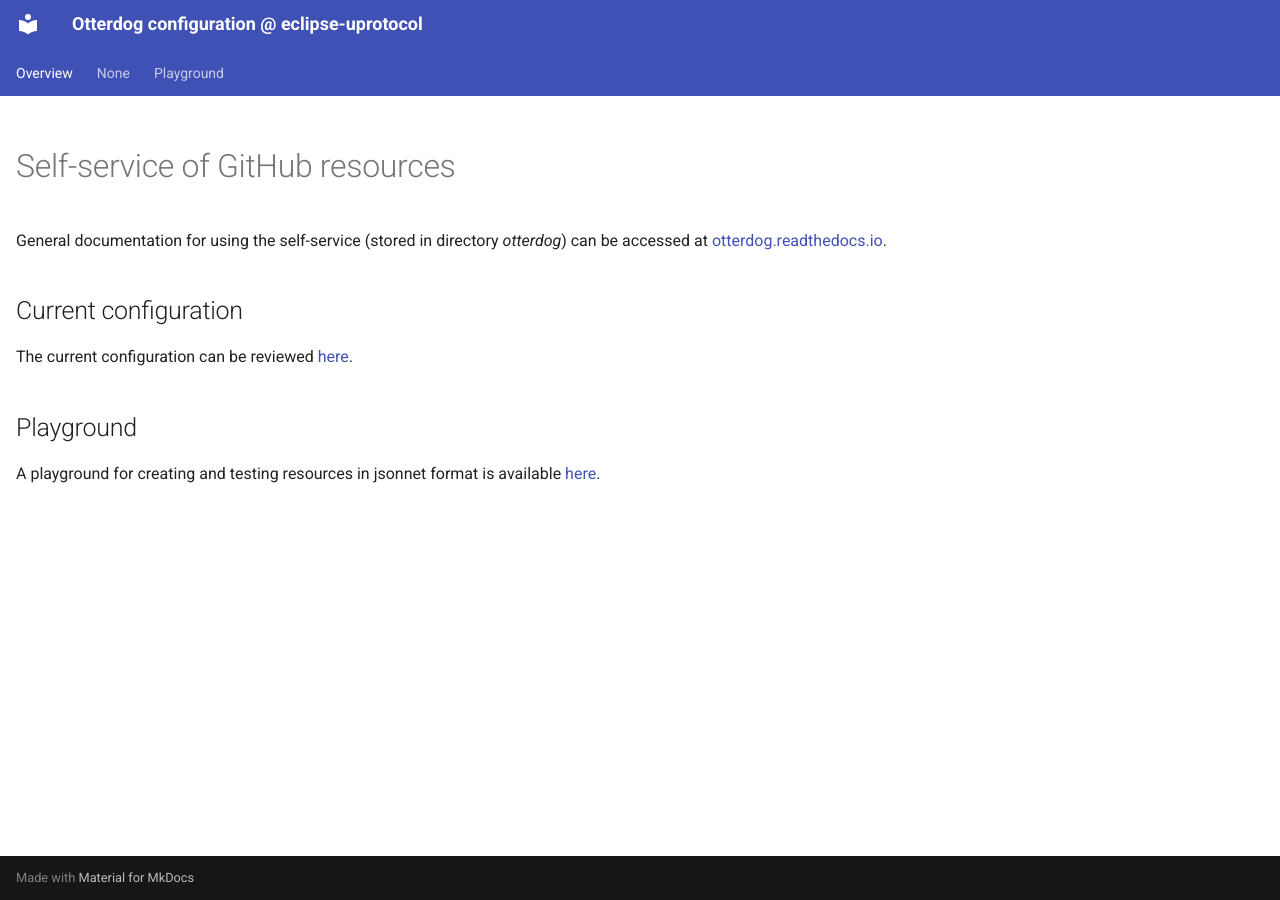
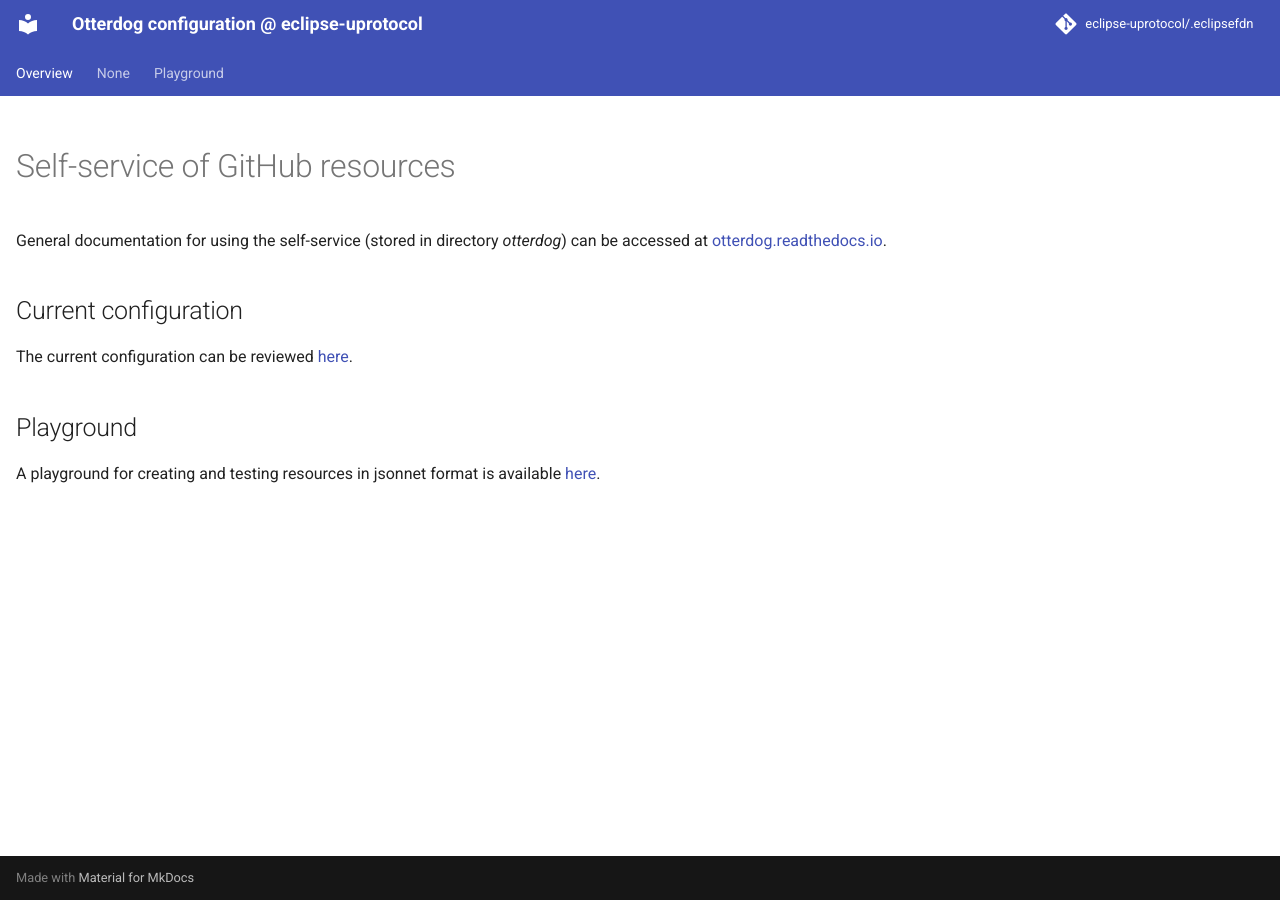
Before and after one commit to stevenhartley/.eclipsefdn, an MkDocs documentation site: the page built from docs/index.md, in a window 1280 px wide. Built offline with MkDocs 1.6.1 and Material for MkDocs 9.7.7, drawn with Linux system fonts in a browser that asks for light colours; comment, search, counter and statistics services are not loaded.

Commit message:
Updating file 'mkdocs.yml' with otterdog.

```diff
--- a/mkdocs.yml
+++ b/mkdocs.yml
@@ -3,6 +3,9 @@ site_description: Otterdog configuration @ eclipse-uprotocol
 strict: false
 
 site_url: https://eclipse-uprotocol.github.io/.eclipsefdn/
+
+repo_name: eclipse-uprotocol/.eclipsefdn
+repo_url: https://github.com/eclipse-uprotocol/.eclipsefdn/
 
 docs_dir: ./docs
 site_dir: ./_site
```
